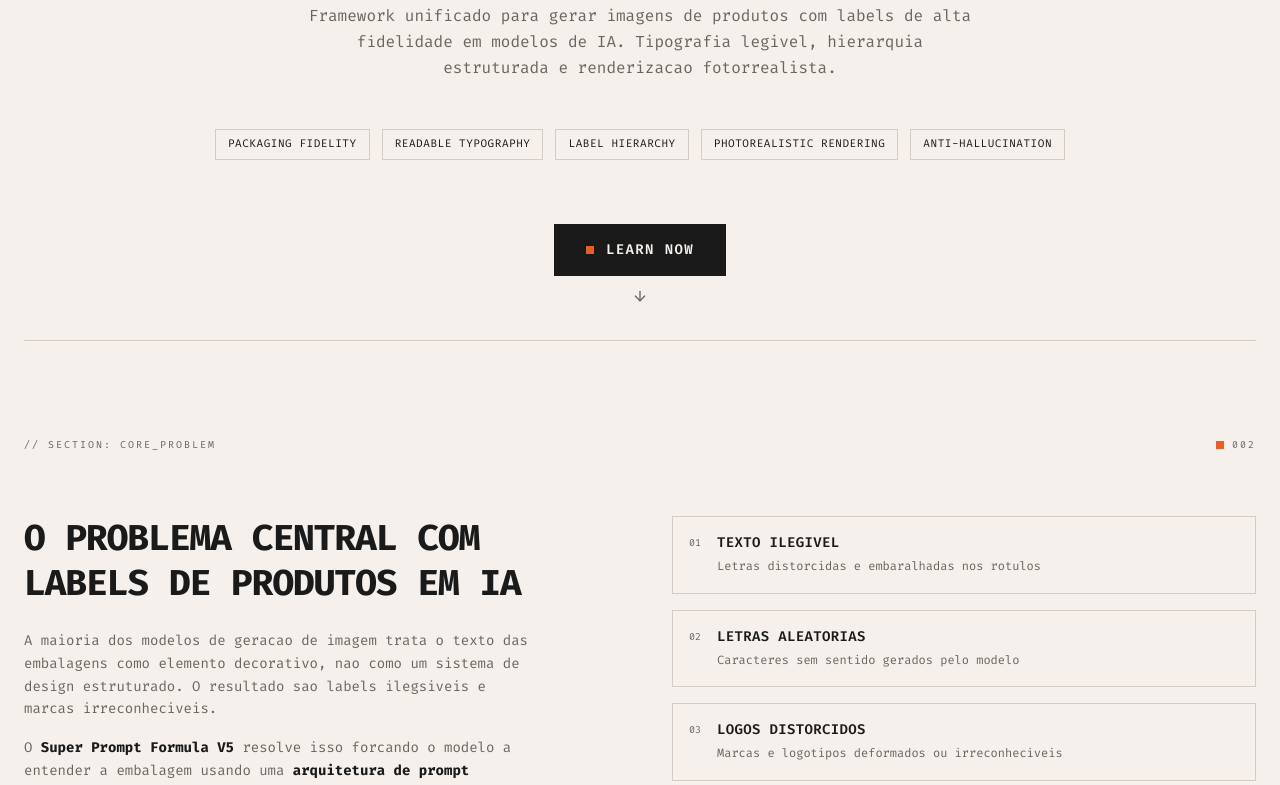
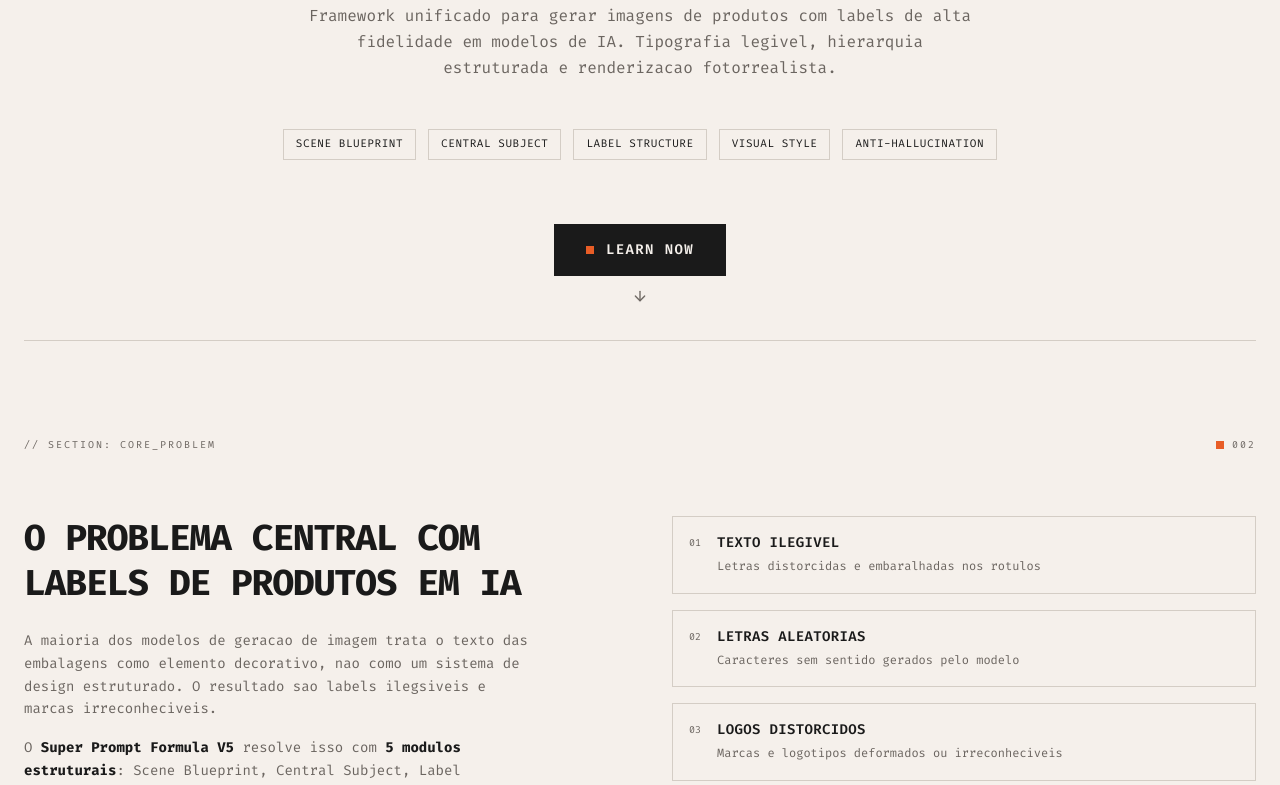
Before and after one commit to marcuswmc/hplg-framework-page, a Next.js app: page / in a window 1280 px wide. Shown: the part 460-1245 px from the top of the page. Built offline with nearby package versions, Linux system fonts and the light colour scheme.

Commit message:
feat: update site to reflect 5-module structure
Consistently update site sections to match 5 modules: Hero, Problem, Pipeline, Template, and ULGE.

Co-authored-by: Marcus Oliveira <71191355+marcuswmc@users.noreply.github.com>

```diff
--- a/components/hero-section.tsx
+++ b/components/hero-section.tsx
@@ -35,20 +35,20 @@ export function HeroSection() {
           estruturada e renderizacao fotorrealista.
         </p>
 
-        {/* Pillars */}
+        {/* 5 Modules */}
         <div className="flex flex-wrap justify-center gap-3 mt-4">
           {[
-            "Packaging Fidelity",
-            "Readable Typography",
-            "Label Hierarchy",
-            "Photorealistic Rendering",
+            "Scene Blueprint",
+            "Central Subject",
+            "Label Structure",
+            "Visual Style",
             "Anti-Hallucination",
-          ].map((pillar) => (
+          ].map((module) => (
             <span
-              key={pillar}
+              key={module}
               className="border border-border px-3 py-1.5 text-[11px] uppercase tracking-wider text-foreground"
             >
-              {pillar}
+              {module}
             </span>
           ))}
         </div>
--- a/components/pipeline-section.tsx
+++ b/components/pipeline-section.tsx
@@ -22,7 +22,7 @@ const steps = [
   {
     id: "spf",
     label: "Super Prompt Formula V5",
-    description: "Framework completo de 10 modulos para geracao de alta fidelidade",
+    description: "Framework de 5 modulos estruturais para geracao de alta fidelidade",
     type: "process" as const,
   },
   {
--- a/components/problem-section.tsx
+++ b/components/problem-section.tsx
@@ -33,8 +33,8 @@ export function ProblemSection() {
             </p>
             <p className="mt-4 text-sm leading-relaxed text-muted-foreground max-w-lg">
               O <strong className="text-foreground">Super Prompt Formula V5</strong> resolve isso
-              forcando o modelo a entender a embalagem usando uma{" "}
-              <strong className="text-foreground">arquitetura de prompt estruturada</strong>.
+              com <strong className="text-foreground">5 modulos estruturais</strong>: Scene Blueprint,
+              Central Subject, Label Structure, Visual Style e Anti-Hallucination.
             </p>
           </div>
 
--- a/components/template-section.tsx
+++ b/components/template-section.tsx
@@ -83,8 +83,10 @@ export function TemplateSection() {
             Master Template V5
           </h2>
           <p className="mt-4 text-sm leading-relaxed text-muted-foreground max-w-2xl">
-            O template completo combina todos os modulos em um unico prompt otimizado.
-            Substitua os campos entre colchetes com as informacoes do seu produto.
+            O template completo combina os 5 modulos estruturais em um unico prompt otimizado.
+            Substitua <code className="text-foreground bg-secondary px-1.5 py-0.5 text-xs">[IMAGEM_DE_REFERENCIA]</code>,{" "}
+            <code className="text-foreground bg-secondary px-1.5 py-0.5 text-xs">[IMAGEM_DO_PRODUTO]</code> e{" "}
+            <code className="text-foreground bg-secondary px-1.5 py-0.5 text-xs">[LABEL_LAYOUT_GRID]</code> com suas informacoes.
           </p>
         </div>
 
--- a/components/ulge-section.tsx
+++ b/components/ulge-section.tsx
@@ -282,12 +282,15 @@ export function UlgeSection() {
         <div className="mt-6 border border-accent/30 bg-accent/5 p-4 flex items-start gap-3">
           <ArrowRight size={14} className="text-accent mt-0.5 shrink-0" />
           <p className="text-xs leading-relaxed text-foreground">
-            O output do ULGE e ideal para pipelines de geracao de imagem. Use-o como input
-            direto para o campo{" "}
+            O output do ULGE e ideal para pipelines de geracao de imagem. Use o bloco{" "}
             <code className="bg-secondary px-1.5 py-0.5 text-[11px]">
-              [INSERT LABEL STRUCTURE]
+              label_layout_grid
             </code>{" "}
-            no Master Template V5.
+            como input direto para o campo{" "}
+            <code className="bg-secondary px-1.5 py-0.5 text-[11px]">
+              [LABEL_LAYOUT_GRID]
+            </code>{" "}
+            no Modulo 03 (Label Structure) do Master Template V5.
           </p>
         </div>
       </div>
```
